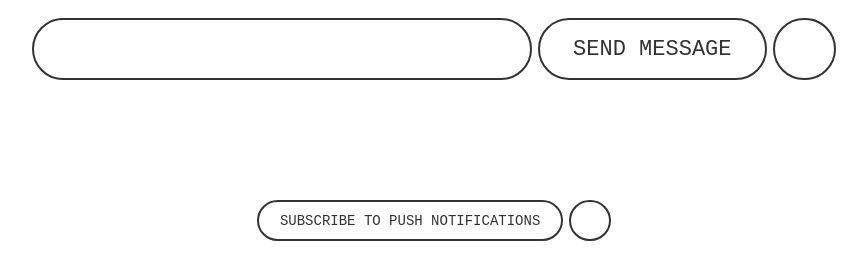
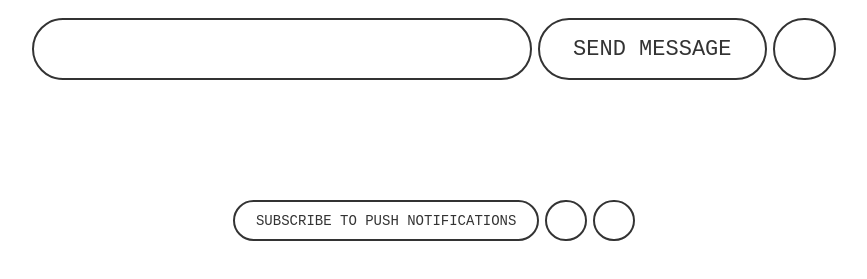
Before and after one commit to arnellebalane/progressive-jungle, a plain HTML site: page views/index.html in a window 1280 px wide. Both pictures are taken after a click on the button "LOGIN WITH GOOGLE". Shown: the part 319-598 px from the top of the page, without its empty margins (206-1073 px from the left). Drawn offline with Linux system fonts and the light colour scheme.

Commit message:
add icon button linking to messages page

```diff
--- a/static/stylesheets/progressive-jungle.css
+++ b/static/stylesheets/progressive-jungle.css
@@ -70,6 +70,10 @@ button {
     border-radius: 10rem;
     cursor: pointer;
     outline: none;
+}
+
+a.button {
+    text-decoration: none;
 }
 
 
--- a/views/index.html
+++ b/views/index.html
@@ -25,6 +25,7 @@
 
             <footer class="form__footer">
                 <button type="button" class="button button--small subscription-button">Subscribe to Push Notifications</button>
+                <a href="/messages" class="button button--small button--icon messages-button">&nbsp;</a>
                 <button type="button" class="button button--small button--icon logout-button">&nbsp;</button>
             </footer>
         </form>
```
